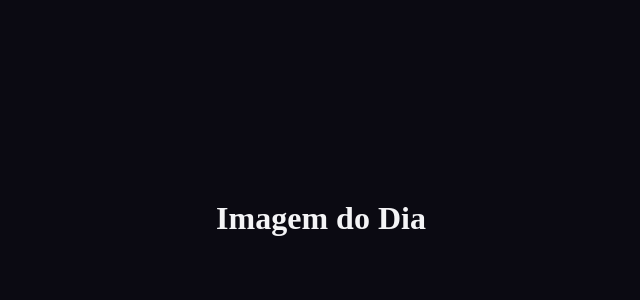
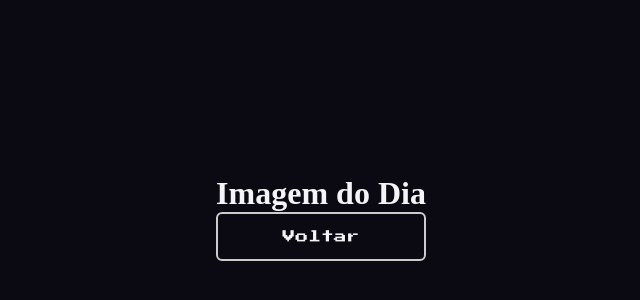
Before and after one commit to biazrei/Pixel-Guess, a React (Vite) app: page /ImagemDoDia in a window 1280 px wide. Shown: the part 182-482 px from the top of the page, without its empty margins (319-959 px from the left). Built offline with nearby package versions, Linux system fonts and the light colour scheme.

Commit message:
botão voltar

```diff
--- a/src/components/Button/Button.tsx
+++ b/src/components/Button/Button.tsx
@@ -3,7 +3,7 @@
 
 type ButtonProps ={
     children: ReactNode;
-    cor: string;
+    cor?: string;
     onClick?: () => void;
 
 };
--- a/src/pages/Imagem do dia/Imagem-do-dia.tsx
+++ b/src/pages/Imagem do dia/Imagem-do-dia.tsx
@@ -1,9 +1,14 @@
 "./Imagem-do-dia.css"
+import { useNavigate } from 'react-router'
+import Button from '../../components/Button/Button'
 
 export default function ImagemDoDia () {
+    const navigate = useNavigate()
+
     return (
         <main>
             <h1>Imagem do Dia</h1>
+            <Button onClick={() => navigate("/")}>Voltar</Button>
         </main>
     )
 }
--- a/src/pages/Login/Login.tsx
+++ b/src/pages/Login/Login.tsx
@@ -9,7 +9,7 @@
 
         <main>
             <h1>Login</h1>
-            <Button cor='pink' onClick={() => navigate("/")}>Voltar para a home</Button>
+            <Button onClick={() => navigate("/")}>Voltar</Button>
 
         </main>
     )
--- a/src/pages/Multiplayer/Multiplayer.tsx
+++ b/src/pages/Multiplayer/Multiplayer.tsx
@@ -1,9 +1,14 @@
 "./Multiplayer.css"
+import { useNavigate } from 'react-router'
+import Button from '../../components/Button/Button'
 
 export default function Multiplayer() {
+     const navigate = useNavigate()
+
     return (
         <main>
             <h1>Multiplayer</h1>
+            <Button onClick={() => navigate("/")}>Voltar</Button>
         </main>
     )
 }
--- a/src/pages/Sequencia/Sequencia.tsx
+++ b/src/pages/Sequencia/Sequencia.tsx
@@ -1,9 +1,14 @@
 "./Sequencia.css"
+import Button from "../../components/Button/Button"
+import { useNavigate } from 'react-router'
 
 export default function Sequencia() {
+     const navigate = useNavigate()
     return (
         <main>
             <h1>Sequência</h1>
+            <Button onClick={() => navigate("/")}>Voltar</Button>
+
         </main>
     )
 }
```
